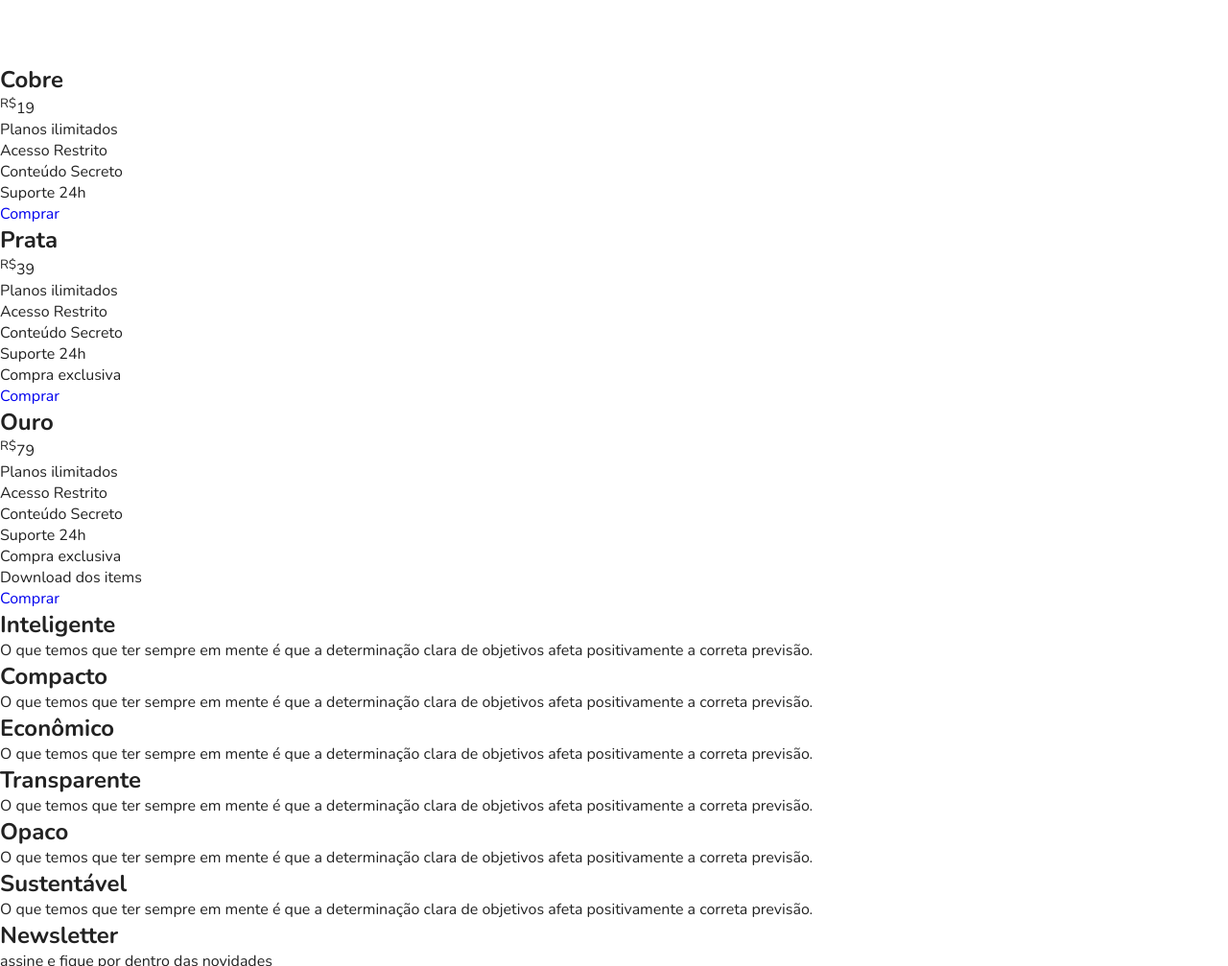
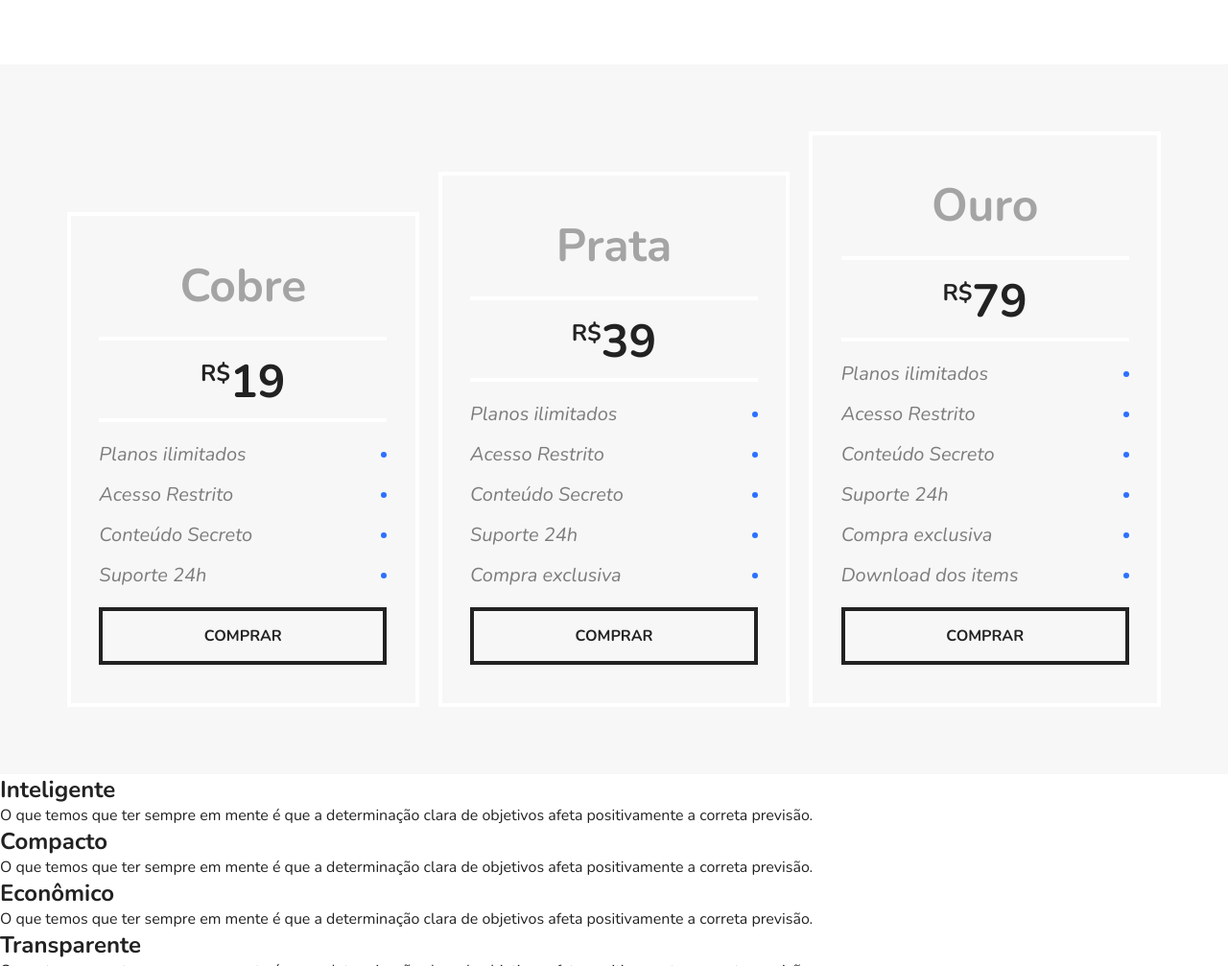
Before and after one commit to MatheusDuarteGalvao/flex-blog, a plain HTML site: page index.html in a window 1280 px wide. Shown: the part 1754-2761 px from the top of the page at 96% size. Drawn offline with nearby package versions, Linux system fonts and the light colour scheme.

Commit message:
Ajustes no css de preco

```diff
--- a/css/style.css
+++ b/css/style.css
@@ -175,3 +175,93 @@ img {
 .blue{
   border-top: 8px solid #66d9eb;
 }
+
+/*Preço*/
+
+.preco {
+  background: #f7f7f7;
+  padding: 60px;
+  display: flex;
+  flex-wrap: wrap;
+  align-items: flex-end;
+}
+
+.preco-item {
+  flex: 1 1 260px;
+  border: 4px solid white;
+  padding: 20px;
+  margin: 10px;
+}
+
+.preco-item h2 {
+  font-size: 3em;
+  color: #a4a4a4;
+  text-align: center;
+  margin-top: 20px;
+}
+
+.preco-item span {
+  max-width: 300px;
+  margin: 20px auto;
+  display: block;
+  font-size: 3em;
+  text-align: center;
+  font-weight: bold;
+  padding: 10px 0 5px 0;
+  border-top: 4px solid white;
+  border-bottom: 4px solid white;
+}
+
+.preco-item sup {
+  font-size: 1.5rem;
+}
+
+.preco-item ul {
+  max-width: 300px;
+  margin: 20px auto;
+  font-size: 1.25em;
+  font-style: italic;
+  color: #7c7c7c;
+}
+
+.preco-item li {
+  display: flex;
+  justify-content: space-between;
+  align-items: center;
+  margin-bottom: 15px;
+}
+
+.preco-item li:after {
+  content: '';
+  display: block;
+  width: 6px;
+  height: 6px;
+  background: #2c70ff;
+  border-radius: 50%;
+}
+
+.preco-item a {
+  max-width: 300px;
+  display: block;
+  margin: 20px auto;
+  border: 4px solid;
+  color: #222222;
+  text-transform: uppercase;
+  font-weight: bold;
+  font-style: 2.25em;
+  padding: 15px 0;
+  text-align: center;
+}
+
+@media (max-width: 800px) {
+  .preco {
+    padding-left: 10px;
+    padding-right: 10px;
+  }
+  .preco .preco-item:nth-child(3) {
+    order: -2;
+  }
+  .preco .preco-item:nth-child(2) {
+    order: -1;
+  }
+}
```
